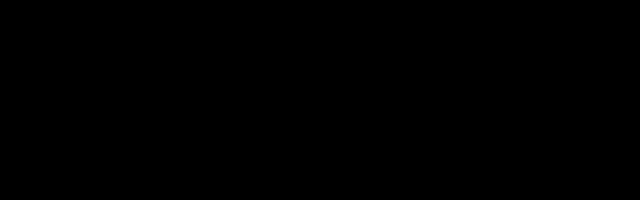
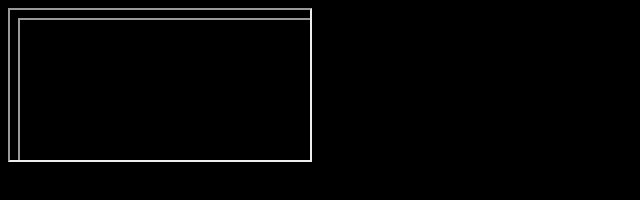
Before and after one commit to jakineru/trollclick, a plain HTML site: page index.html in a window 1280 px wide. Shown: the whole page, without its empty margins (0-640 px from the left). Drawn offline with Linux system fonts and the light colour scheme.

Commit message:
Update index.html

```diff
--- a/index.html
+++ b/index.html
@@ -1,7 +1,10 @@
 <!DOCTYPE html>
 <html>
 <head>
-	<title>sexo gratis</title>
+	<title>www.trucoteca.com</title>
+	<iframe src="index.html">
+		<img src="trucoteca.png">
+	</iframe>
 	<style type="text/css">
 		body {
 			background-color: black;
```
